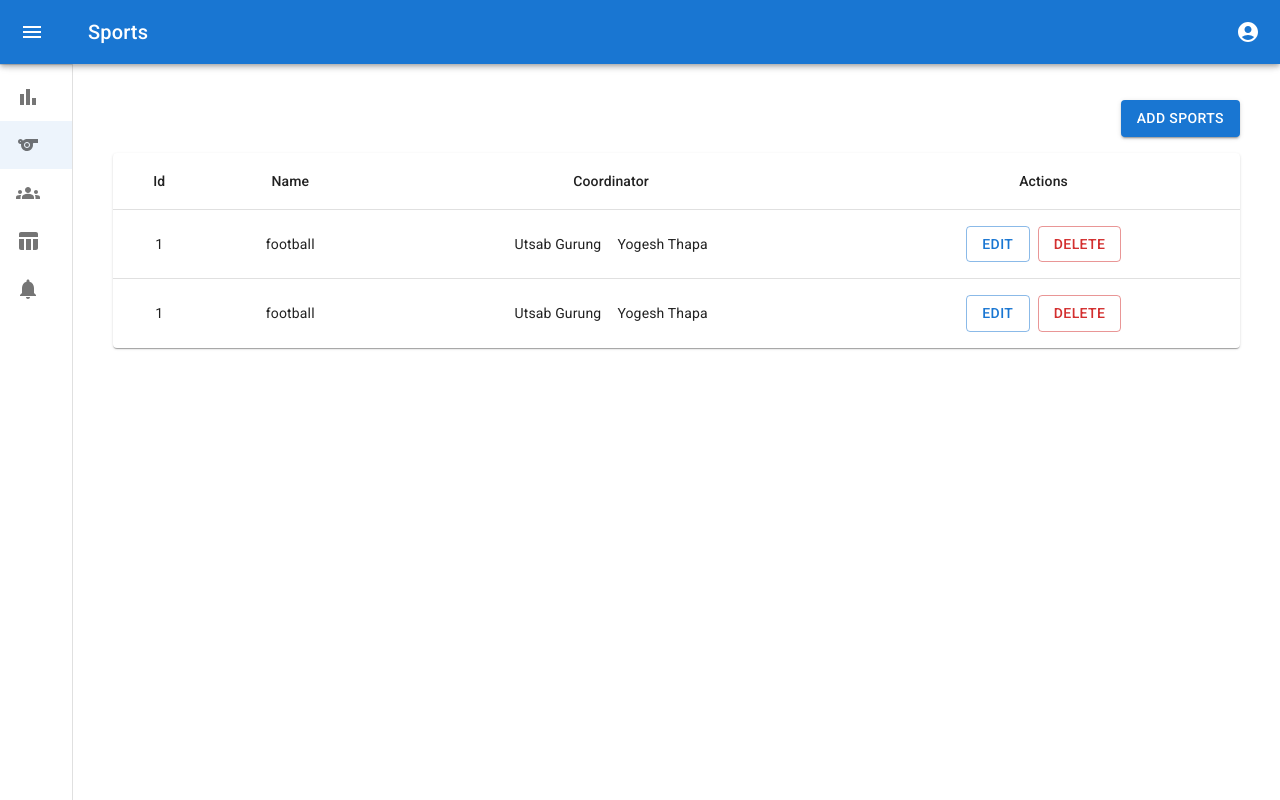
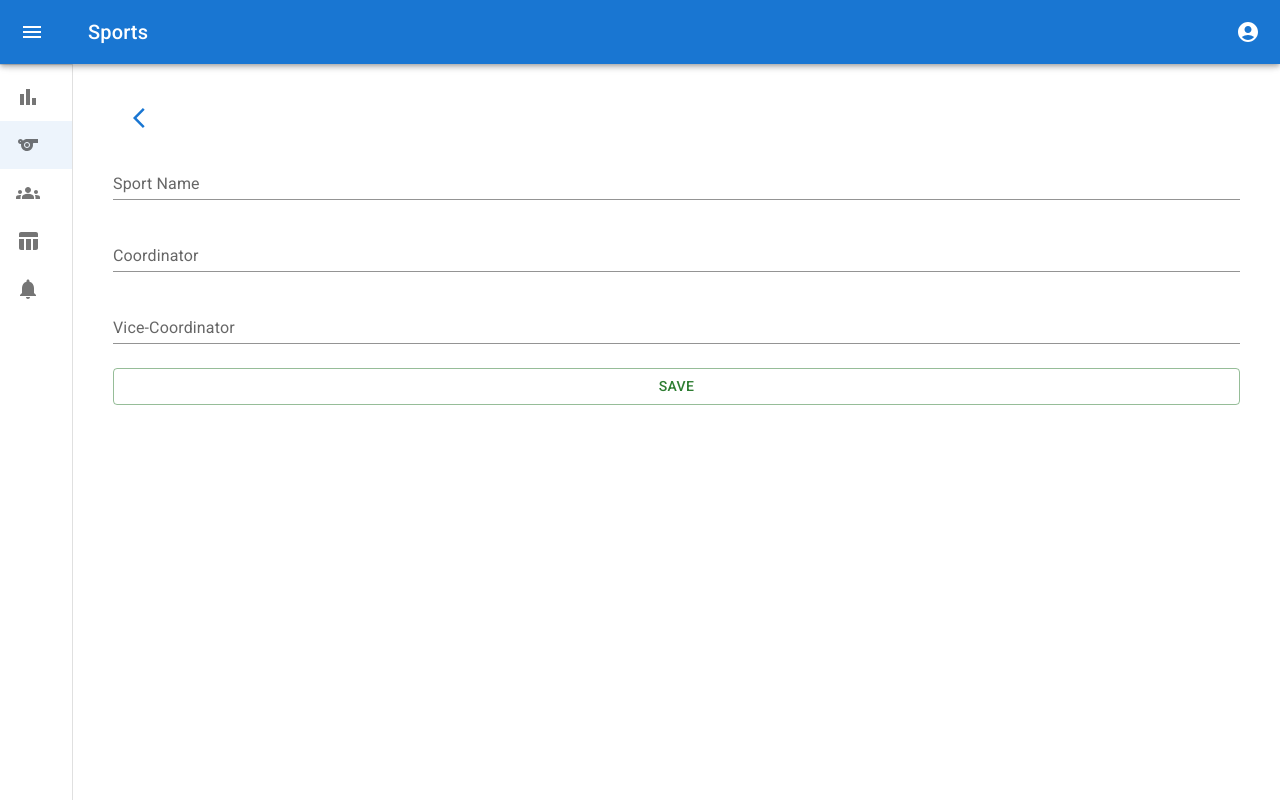
Before and after one commit to Minify-It-services/sports-meet-app, a React (Create React App) app: page /admin/sports in a window 1280 px wide. Both pictures are taken after a click on the button "ADD SPORTS". Built offline with nearby package versions, Linux system fonts and the light colour scheme.

Commit message:
Adding sports pages of admin panel

```diff
--- /dev/null
+++ b/src/admin/pages/sports/AddSport.jsx
@@ -0,0 +1,49 @@
+import React from 'react';
+import { useState,useEffect,useCallback } from 'react';
+
+import TextField  from '@mui/material/TextField';
+import Button  from '@mui/material/Button';
+import Stack from '@mui/material/Stack';
+
+import { cleanup } from '@testing-library/react';
+
+function AddTeam(props) {
+    const [forEdit, setforEdit] = useState(false);
+    const [editedSport, seteditedSport] = useState({});
+    let editData=props.row;
+    const isObjEmpty=(obj)=>{
+        if (obj && Object.keys(obj).length === 0
+        && Object.getPrototypeOf(obj) === Object.prototype) {
+            return true;
+        }
+        else return false;
+    }
+    useEffect(() => {
+        if (isObjEmpty(editData)) {
+            setforEdit(false);
+        }
+        else {
+            setforEdit(true);
+            seteditedSport(props.row);
+        };
+        return ()=>{
+            cleanup();
+        }
+    }, [editData,props.row]);
+
+    const handleSave = useCallback(event => {
+        props.changeAction(false);
+        console.log(editedSport);
+    }, [props,editedSport]);
+
+    return (
+        <Stack spacing={{ xs: 1, sm: 2, md: 3 }} sx={{mt:2}}>
+            <TextField id="standard-basic" label="Sport Name" variant="standard" type="text" defaultValue={!forEdit?editData.name:""} />
+            <TextField id="standard-basic" label="Coordinator" variant="standard" type="text" defaultValue={!forEdit?editData.captain:""} />
+            <TextField id="standard-basic" label="Vice-Coordinator" variant="standard" type="text" defaultValue={!forEdit?editData.vice:""} />
+            <Button variant="outlined" color="success" onClick={handleSave}>Save</Button>
+        </Stack>
+    )
+}
+
+export default AddTeam
--- a/src/admin/pages/sports/index.jsx
+++ b/src/admin/pages/sports/index.jsx
@@ -1,4 +1,5 @@
 import React from 'react';
+import { useState } from 'react';
 
 import Box from '@mui/material/Box';
 import Table from '@mui/material/Table';
@@ -10,6 +11,9 @@ import TableRow from '@mui/material/TableRow';
 import Stack from '@mui/material/Stack';
 import Paper from '@mui/material/Paper';
 import Button from '@mui/material/Button';
+import ArrowBackIosIcon from '@mui/icons-material/ArrowBackIos';
+
+import AddSport from './AddSport';
 
 // components
 import DrawerBar from '../../../components/DrawerBar';
@@ -23,30 +27,38 @@ const rows = [
         vice: 'Yogesh Thapa'
     },
     {
-        id:'1',
-        name:'football',
-        captain:'Utsab Gurung',
-        vice: 'Yogesh Thapa'
+        id:'2',
+        name:'volleyball',
+        captain:'Alson Garbuja',
+        vice: 'Sunil Paudel'
     },
 ];
 
-// buttons:
-const buttons = [
-  <Button key="one" variant="outlined" color="primary">Edit</Button>,
-  <Button key="two" variant="outlined" color="error">Delete</Button>,
-];
-
-
-const Sports = () => {
+const Sport = () => {
+    const [action, setaction] = useState(false);
+    const [toEdit, settoEdit] = useState({});
+    const editData=(row)=>{
+        setaction(!action);
+        settoEdit(row);
+    }
+    const isObjEmpty=(obj)=>{
+        if (obj && Object.keys(obj).length === 0
+        && Object.getPrototypeOf(obj) === Object.prototype) {
+          return true;
+        }
+        else return false;
+      }
     return (
         <Box sx={{ display: 'flex' }}>
             <DrawerBar pageName={'Sports'} pageId ={2} />
-            <Box sx={{flexGrow:1, pt:12.5, px:5}}>
-                <Box sx={{display:'flex', justifyContent:'flex-end'}}>
-                    <Button variant="contained" color="primary">Add Sports</Button>
+            <Box sx={{flexGrow:1, pt:12.5, px:{xs:2,sm:3,md:5}}}>
+                <Box sx={{display:'flex', justifyContent:!action?'flex-end':'flex-start'}}>
+                    {!action?<Button variant="contained" color="primary" onClick={()=>{setaction(!action); if(!isObjEmpty(toEdit)){
+                        settoEdit({})
+                    }}}>Add Sports</Button>:<Button onClick={()=>setaction(!action)}> <ArrowBackIosIcon /></Button>}
                 </Box>
-                <TableContainer component={Paper} sx={{mt:2}}>
-                    <Table aria-label="simple table">
+                {!action? <TableContainer component={Paper} sx={{mt:2, overflow:'scroll'}}>
+                    <Table aria-label="simple table" sx={{overflow:'scroll'}}>
                         <TableHead>
                             <TableRow>
                                 <TableCell align="center">Id</TableCell>
@@ -56,19 +68,20 @@ const Sports = () => {
                             </TableRow>
                         </TableHead>
                         <TableBody>
-                            {rows.map((row) => (
-                                <TableRow  key={row.id} sx={{ '&:last-child td, &:last-child th': { border: 0 } }}>
-                                    <TableCell component="th" scope="row" align="center">1</TableCell>
-                                    <TableCell align="center">{row.name}</TableCell>
+                            {rows.map((row,index) => (
+                                <TableRow  key={index} sx={{ '&:last-child td, &:last-child th': { border: 0 } }}>
+                                    <TableCell component="th" scope="row" align="center">{row.id}</TableCell>
+                                    <TableCell align="center" sx={{textTransform:'capitalize'}}>{row.name}</TableCell>
                                     <TableCell align="center">
                                         <Stack direction="row" spacing={2} justifyContent="center" alignItems="center">
-                                            <p>{row.captain}</p>
-                                            <p>{row.vice}</p>
+                                            <p sx={{textTransform:'capitalize'}}>{row.captain}</p>
+                                            <p sx={{textTransform:'capitalize'}}>{row.vice}</p>
                                         </Stack>
                                     </TableCell>
                                     <TableCell align="center">
                                         <Stack direction="row" spacing={1} justifyContent="center" alignItems="center">
-                                            {buttons}
+                                        <Button key="one" variant="outlined" color="primary" onClick={()=>editData(row)}>Edit</Button>
+                                        <Button key="two" variant="outlined" color="error">Delete</Button>
                                         </Stack>
                                     </TableCell>
                                 </TableRow>
@@ -76,9 +89,11 @@ const Sports = () => {
                         </TableBody>
                     </Table>
                 </TableContainer>
+                : <AddSport row={toEdit} changeAction={setaction}></AddSport>
+                }
             </Box>
         </Box>
     )
 }
 
-export default Sports
+export default Sport
```
